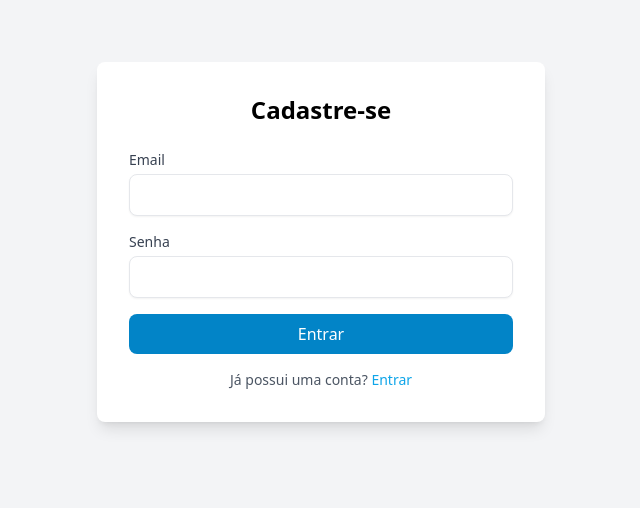
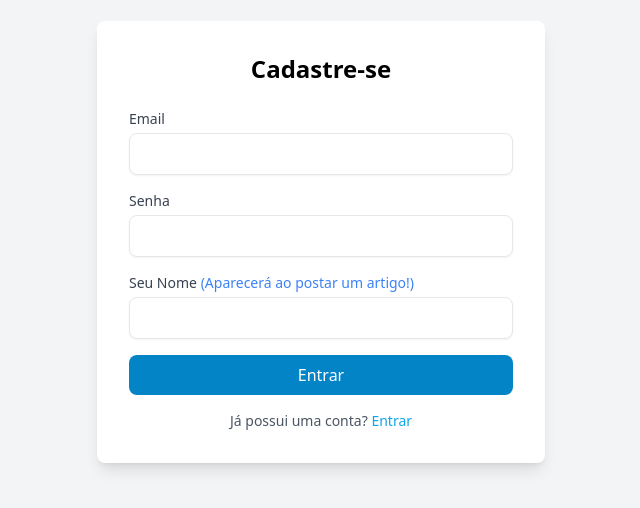
Before and after one commit to NickolasSantosCremasco/Aprender-Investindo-Blog, a Next.js app: page /pages/register in a window 1280 px wide. Shown: the part 158-666 px from the top of the page, without its empty margins (319-959 px from the left). Built offline with nearby package versions, Linux system fonts and the light colour scheme.

Commit message:
add name on register

```diff
--- a/src/app/api/register/route.tsx
+++ b/src/app/api/register/route.tsx
@@ -2,7 +2,7 @@ import { NextResponse } from "next/server";
 import mysql from 'mysql2/promise';
 import bcrypt from 'bcryptjs'
 import jwt from "jsonwebtoken";
-import { NextRequest } from "next/server";
+
 
 //Database Config
 const db = mysql.createPool({
@@ -15,14 +15,14 @@ const db = mysql.createPool({
 const JWT_SECRET = process.env.JWT_SECRET
 
 //REGISTER ROUTE
-export async function POST(req: NextRequest) {
+export async function POST(req: Request) {
     try {
         const body = await req.json();
-        const { email, password } = body;
+        const { email, password, name } = body;
 
-        if (!email || !password) {
+        if (!email || !password || !name) {
             return NextResponse.json(
-                { error: 'Email e senha são obrigatórios!'},
+                { error: 'Email, senha e nome são obrigatórios!'},
                 {status:400}
             );
         }
@@ -43,8 +43,8 @@ export async function POST(req: NextRequest) {
         const hashedPassword = await bcrypt.hash(password, 10)
 
         //insertion on database
-        const insertQuery = 'INSERT INTO usuarios (email,password) VALUES (?, ?)';
-        await db.execute(insertQuery, [email, hashedPassword]);
+        const insertQuery = 'INSERT INTO usuarios (email,password, name) VALUES (?, ?, ?)';
+        await db.execute(insertQuery, [email, hashedPassword, name]);
 
         const token = jwt.sign({ email }, JWT_SECRET as string, {
             expiresIn: '7d'
--- /dev/null
+++ b/src/app/pages/article/page.tsx
@@ -0,0 +1,5 @@
+import mysql from 'mysql2';
+
+export default function Article() {
+
+}
--- a/src/app/pages/register/page.tsx
+++ b/src/app/pages/register/page.tsx
@@ -6,6 +6,7 @@ import { useRouter } from "next/navigation";
 export default function Register () {
     const [email, setEmail] = useState<string>('');
     const [password, setPassword] = useState<string>('');
+    const [name, setName] = useState<string>('');
     const [message, setMessage] = useState<string>('')
     const [error, setError] = useState<string>('')
 
@@ -20,7 +21,7 @@ export default function Register () {
                 headers: {
                     'Content-Type': 'application/json',
                 },
-                body: JSON.stringify({ email, password }),
+                body: JSON.stringify({ email, password, name }),
             });
             const data = await response.json();
 
@@ -28,7 +29,8 @@ export default function Register () {
                 setMessage(data.message);
                 setEmail('');
                 setPassword('');
-                setError('')
+                setName('');
+                setError('');
                 hideMessageAfterDelay()
 
                 setTimeout(() => {
@@ -81,6 +83,18 @@ export default function Register () {
                             className="w-full mt-1 px-4 py-2 border rounded-lg shadow-sm focus:ring-sky-500 focus:border-sky-500"
                          />
                     </div>
+                    <div className="mb-4">
+                        <label htmlFor="name" className="block text-sm font-medium text-gray-700">Seu Nome <span className="text-blue-500">(Aparecerá ao postar um artigo!)</span></label>
+                        <input
+                            type="name"
+                            id="name"
+                            value={name}
+                            onChange={(e) => setName(e.target.value)}
+                            required
+
+                            className="w-full mt-1 px-4 py-2 border rounded-lg shadow-sm focus:ring-sky-500 focus:border-sky-500"
+                         />
+                    </div>
                     <button
                         type="submit"
                         className="w-full bg-sky-600 text-white py-2 px-4 rounded-lg hover:bg-sky-500 transition"
```
